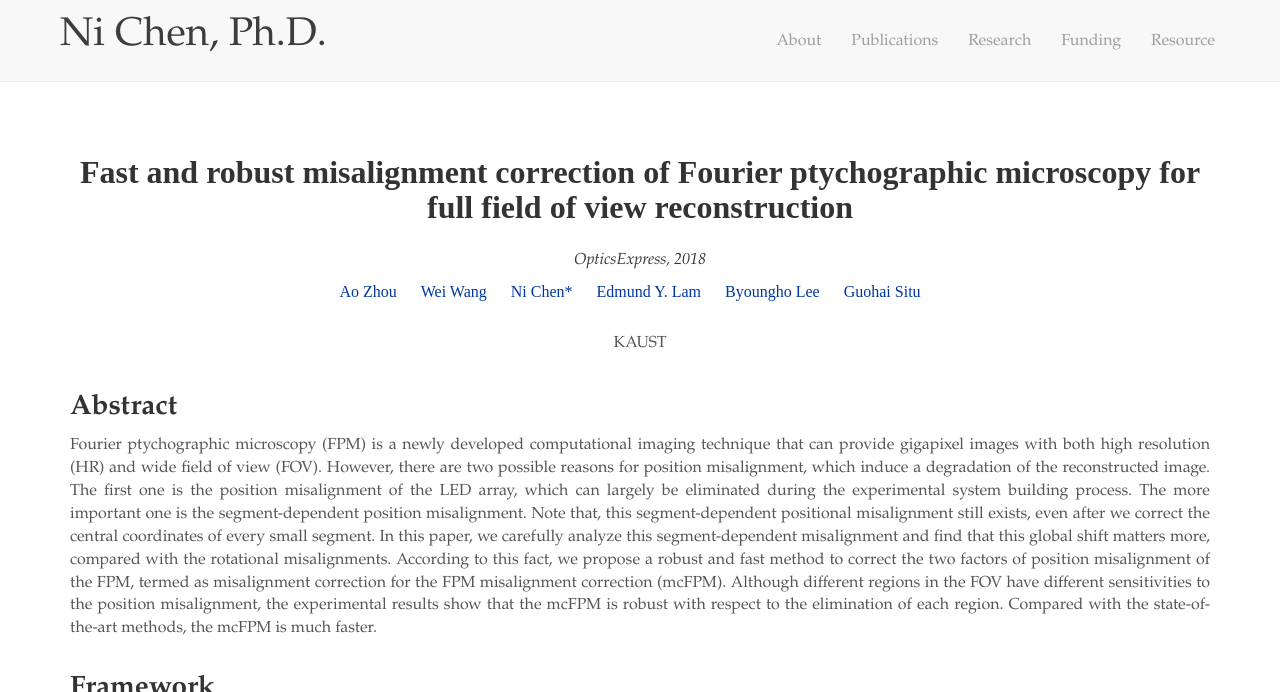
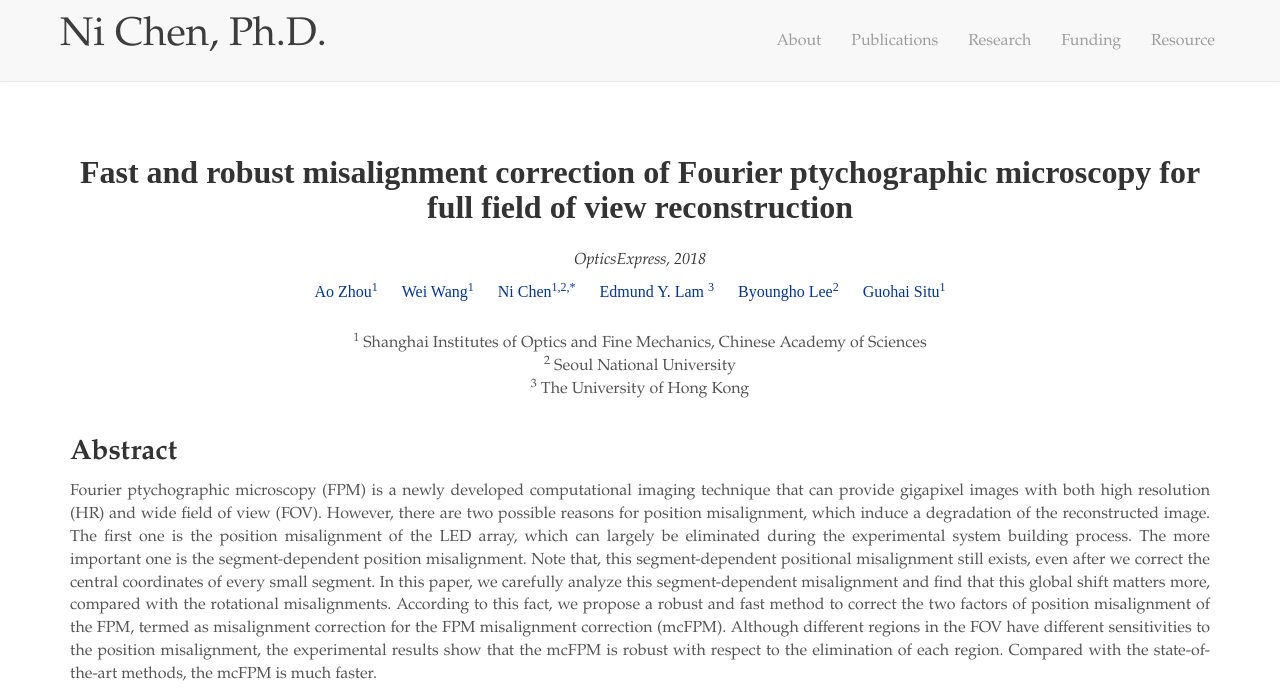
Before and after one commit to Ni-Chen/Misalignment-Correction-FPM, a Jekyll site: the page built from docs/index.md, in a window 1280 px wide and 900 px high, cut to the strip 0-692 px from the top of the window. Built offline with Jekyll 4.4.1, drawn with Linux system fonts in a browser that asks for light colours; comment, search, counter and statistics services are not loaded.

Commit message:
fix affiliation mistakes

```diff
--- a/docs/index.md
+++ b/docs/index.md
@@ -6,15 +6,17 @@ title: "Fast and robust misalignment correction of Fourier ptychographic microsc
 <h2 class="section-title"> Fast and robust misalignment correction of Fourier ptychographic microscopy for full field of view reconstruction  </h2>
 <h5 class="pubname"> OpticsExpress, 2018 </h5>
 <nav class="text-center" style="width: 100%">
-  <a href="" class="author">Ao Zhou</a>
-  <a href="" class="author">Wei Wang</a>
-  <a href="https://ni-chen.github.io/" class="author">Ni Chen*</a>
-  <a href="" class="author">Edmund Y. Lam</a>
-  <a href="" class="author">Byoungho Lee</a>
-  <a href="https://ni-chen.github.io/" class="author">Guohai Situ</a>
+  <a href="" class="author">Ao Zhou<sup>1</sup></a>
+  <a href="" class="author">Wei Wang<sup>1</sup></a>
+  <a href="https://ni-chen.github.io/" class="author">Ni Chen<sup>1,2,*</sup></a>
+  <a href="https://www.eee.hku.hk/~elam/" class="author">Edmund Y. Lam <sup>3</sup></a>
+  <a href="http://oeqelab.snu.ac.kr/PROF" class="author">Byoungho Lee<sup>2</sup></a>
+  <a href="https://ni-chen.github.io/" class="author">Guohai Situ<sup>1</sup></a>
 </nav>
 <nav>
- KAUST
+ <sup>1</sup> Shanghai Institutes of Optics and Fine Mechanics, Chinese Academy of Sciences
+ <br><sup>2</sup> Seoul National University
+ <br><sup>3</sup> The University of Hong Kong
 </nav>
 
 
```
Also changed, not shown: 2 other files.
